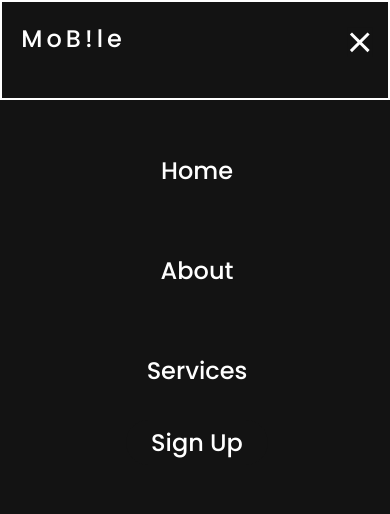
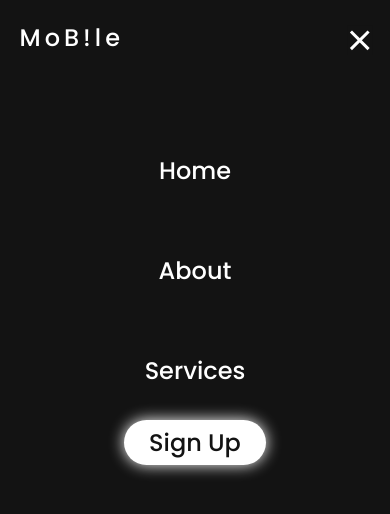
Before and after one commit to maheshchambhare/mobile-view, a plain HTML site: page index.html in a window 390 px wide. Both pictures are taken after a click on the element 359 px from the left and 41 px from the top of the page. Drawn offline with Linux system fonts and the light colour scheme.

Commit message:
completed

```diff
--- a/style.css
+++ b/style.css
@@ -18,7 +18,6 @@
     display: flex;
     justify-content: space-between;
     align-content: center;
-    border: 2px solid #fff;
     height: 100px;
     z-index: 99;
 
@@ -198,11 +197,36 @@
     color: #fff;
 }
 
+
+
 .list-items {
     font-size: 1.5rem;
     text-align: center;
     width: 100%;
+    overflow: hidden;
     display: table;
+}
+
+li {
+    /* background-color: white; */
+    width: 100%;
+    height: 100%;
+}
+
+li::after {
+    content: "";
+    background-color: #fff;
+    height: 3px;
+    width: 0;
+    right: 0;
+    /* left: 0; */
+    /* bottom: 0; */
+    transition: all 0.5s 0s;
+    position: absolute;
+}
+
+li:hover::after {
+    width: 100%;
 }
 
 .btn {
@@ -212,12 +236,21 @@
     padding: 5px 25px;
     border-radius: 50px;
     border: none;
-
     width: 100%;
     text-decoration: none;
+    background-color: #fff;
+    color: #131313;
+    cursor: pointer;
+    transition: all 0.5s ease;
+    box-shadow: 0px 0px 15px #fff ;
+}
+
+.btn:hover {
     color: #fff;
-    cursor: pointer;
+    background-color: #131313;
 }
+
+
 
 #mobile.is-active .bar:nth-child(2) {
     opacity: 0;
```
